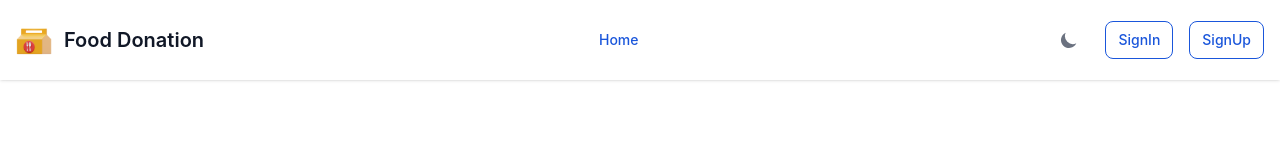
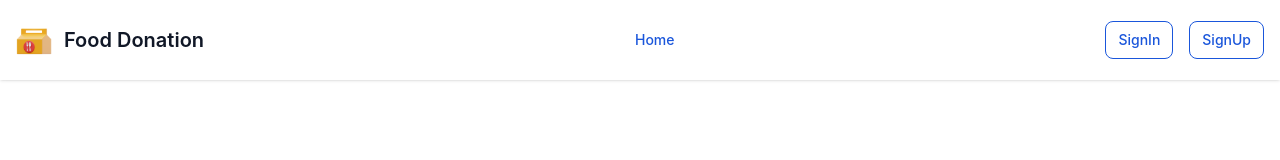
Before and after one commit to IcaroFA/Global, a React (Create React App) app: page /profile in a window 1280 px wide. Shown: the top 160 px of the page. Built offline with nearby package versions, Linux system fonts and the light colour scheme; no server answers.

Commit message:
inprove home page

```diff
--- a/src/components/Navbar.js
+++ b/src/components/Navbar.js
@@ -45,7 +45,7 @@ function Navbar() {
             </svg>
           </button>
           <div className="md:flex md:order-2 items-center  hidden">
-            <DarkModeToggleButton />
+            {/* <DarkModeToggleButton /> */}
             {userLoading ? (
               <div className="flex items-center  space-x-3">
                 <svg
--- a/src/pages/Profile.js
+++ b/src/pages/Profile.js
@@ -433,10 +433,10 @@ function Profile() {
                   xxxxxxxx
                 </span>
               </h1>
-              <h1 className=" md:hidden text-xl md:text-xl mb-3 font-semibold  text-blue-500   dark:text-white">
+              {/* <h1 className=" md:hidden text-xl md:text-xl mb-3 font-semibold  text-blue-500   dark:text-white">
                 Theme :
                 <DarkModeToggleButton />
-              </h1>
+              </h1> */}
             </div>
           </div>
           // userInfo end
```
Also changed, not shown: 7 other files (tests, documents, lock files or other folders).
